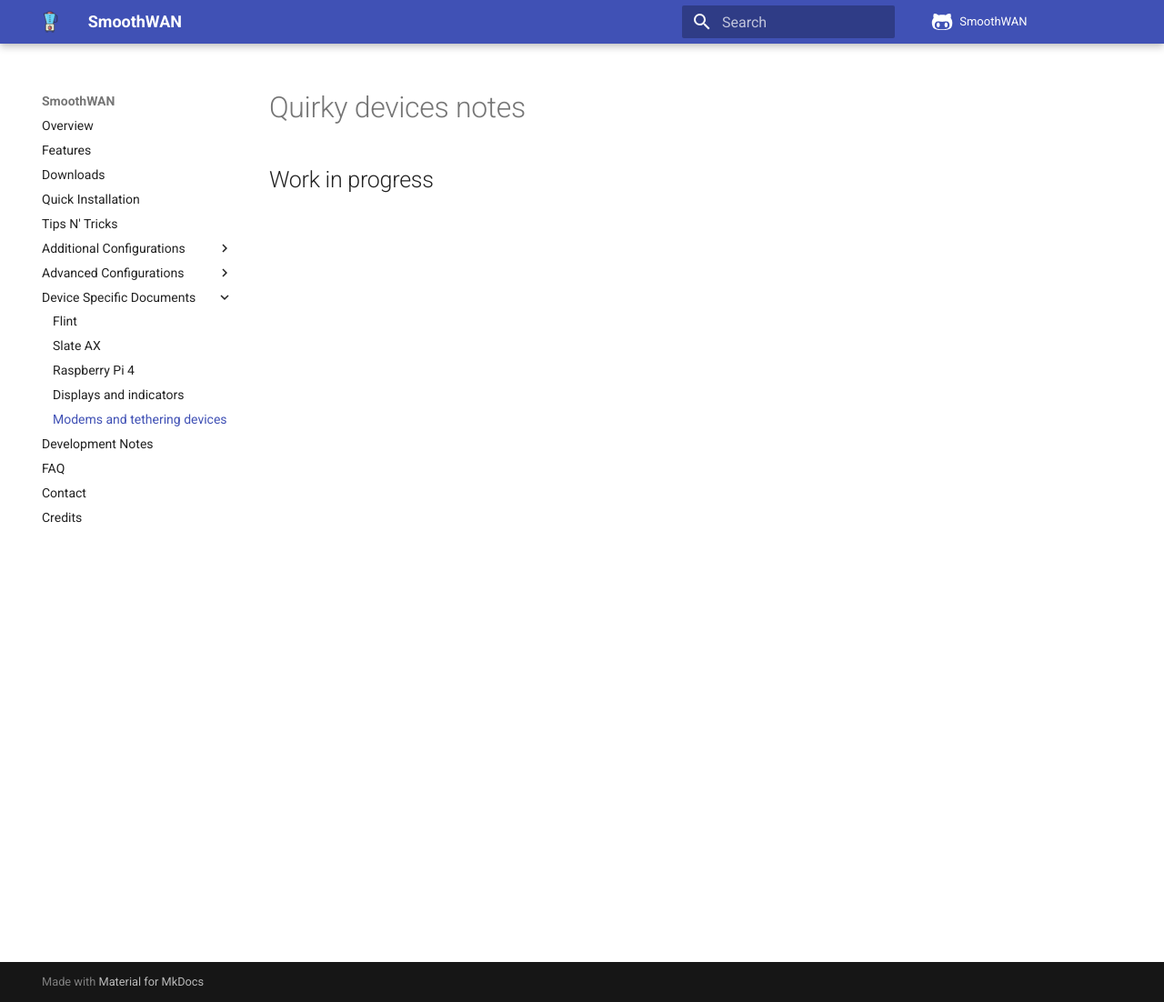
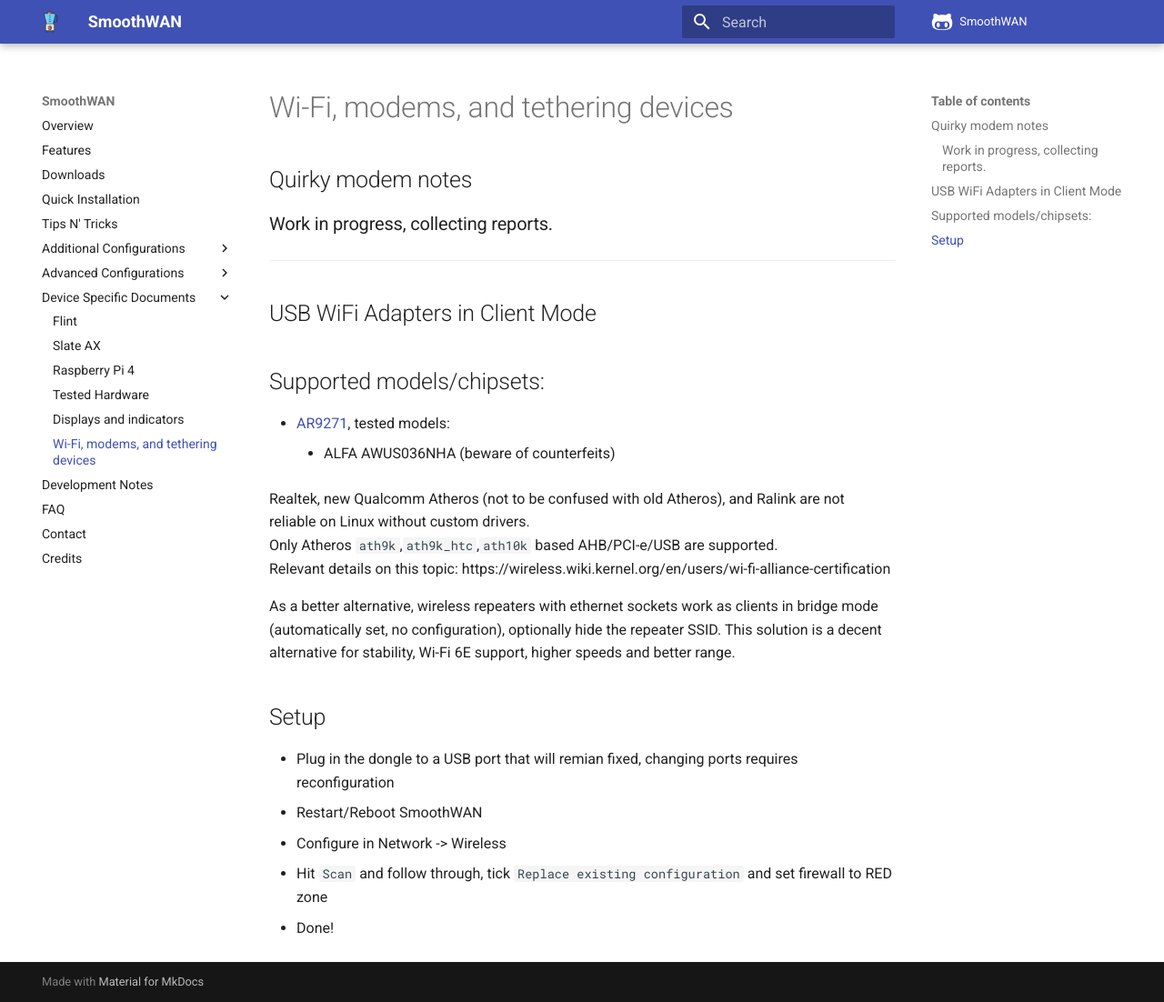
Before and after one commit to SmoothWAN/SmoothWAN-docs, an MkDocs documentation site: the page built from docs/modemtethr.md, in a window 1280 px wide and 1102 px high. Shown: the whole window at 91% size. Built offline with MkDocs 1.6.1 and Material for MkDocs 9.7.7, drawn with Linux system fonts in a browser that asks for light colours; comment, search, counter and statistics services are not loaded.

Commit message:
Wifi + hw test page

```diff
--- a/docs/modemtethr.md
+++ b/docs/modemtethr.md
@@ -1,2 +1,23 @@
-<h1>Quirky devices notes</h1>
-<h2>Work in progress</h2>
+##Quirky modem notes
+###Work in progress, collecting reports.
+
+***
+
+## USB WiFi Adapters in Client Mode
+## Supported models/chipsets:
+- [AR9271](https://deviwiki.com/wiki/Atheros_AR9271#Table_of_Systems), tested models:
+    - ALFA AWUS036NHA (beware of counterfeits)
+
+Realtek, new Qualcomm Atheros (not to be confused with old Atheros), and Ralink are not reliable on Linux without custom drivers.
+Only Atheros `ath9k`,`ath9k_htc`,`ath10k` based AHB/PCI-e/USB are supported.
+Relevant details on this topic:
+https://wireless.wiki.kernel.org/en/users/wi-fi-alliance-certification
+
+As a better alternative, wireless repeaters with ethernet sockets work as clients in bridge mode (automatically set, no configuration), optionally hide the repeater SSID. This solution is a decent alternative for stability, Wi-Fi 6E support, higher speeds and better range.
+
+## Setup
+- Plug in the dongle to a USB port that will remian fixed, changing ports requires reconfiguration
+- Restart/Reboot SmoothWAN
+- Configure in Network -> Wireless
+- Hit `Scan` and follow through, tick `Replace existing configuration` and set firewall to RED zone
+- Done!
--- a/mkdocs.yml
+++ b/mkdocs.yml
@@ -41,8 +41,9 @@
     - 'Flint' : 'flint.md'
     - 'Slate AX': 'slate.md'
     - 'Raspberry Pi 4': 'rpi4.md'
+    - 'Tested Hardware': 'tsthw.md'
     - 'Displays and indicators': 'disp&indic.md'
-    - 'Modems and tethering devices': 'modemtethr.md'
+    - 'Wi-Fi, modems, and tethering devices': 'modemtethr.md'
   - Development Notes: 'devl.md'
   - FAQ: 'faq.md'
   - Contact: 'contact.md'
```
Also changed, not shown: docs/tsthw.md (added, +41 -0 lines).
